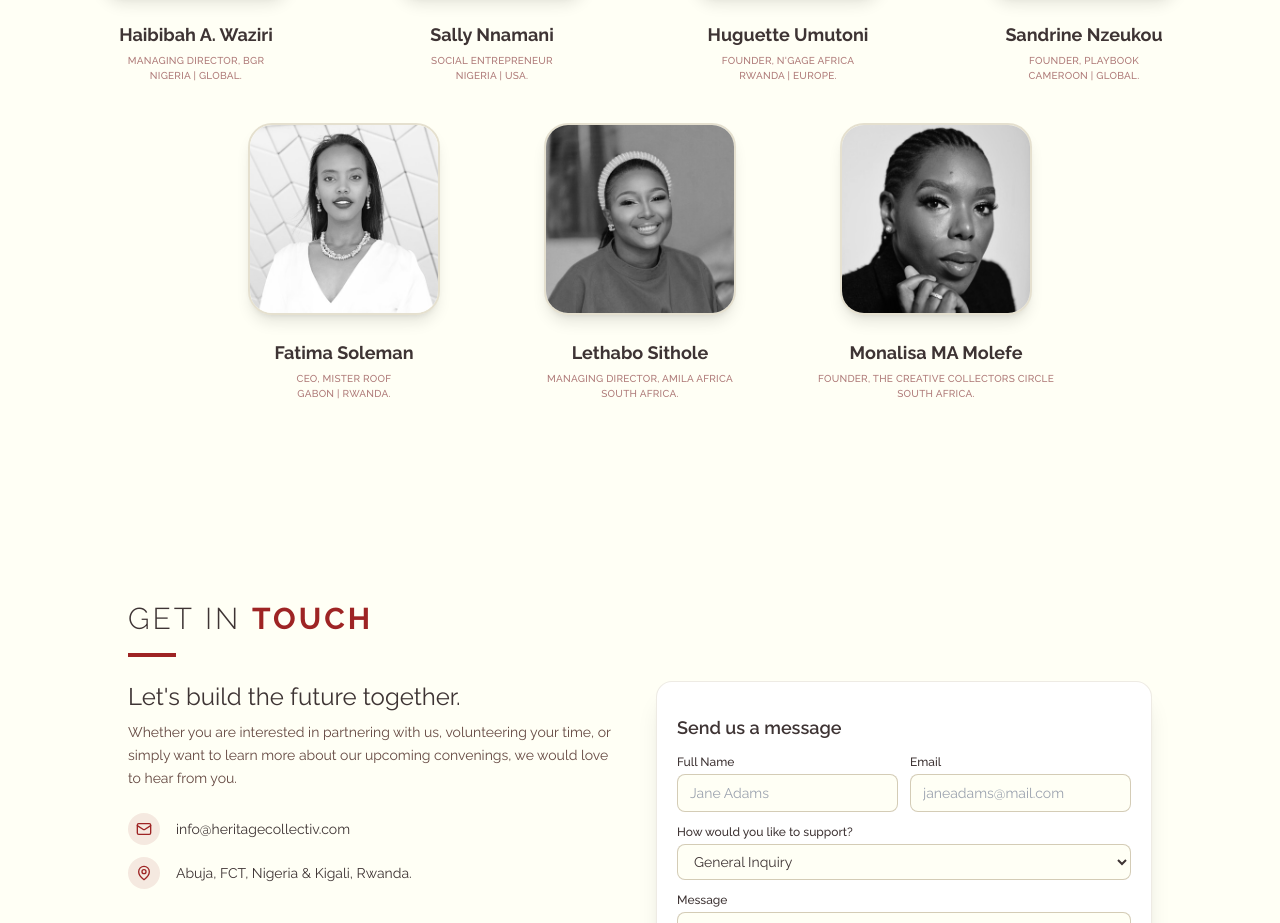
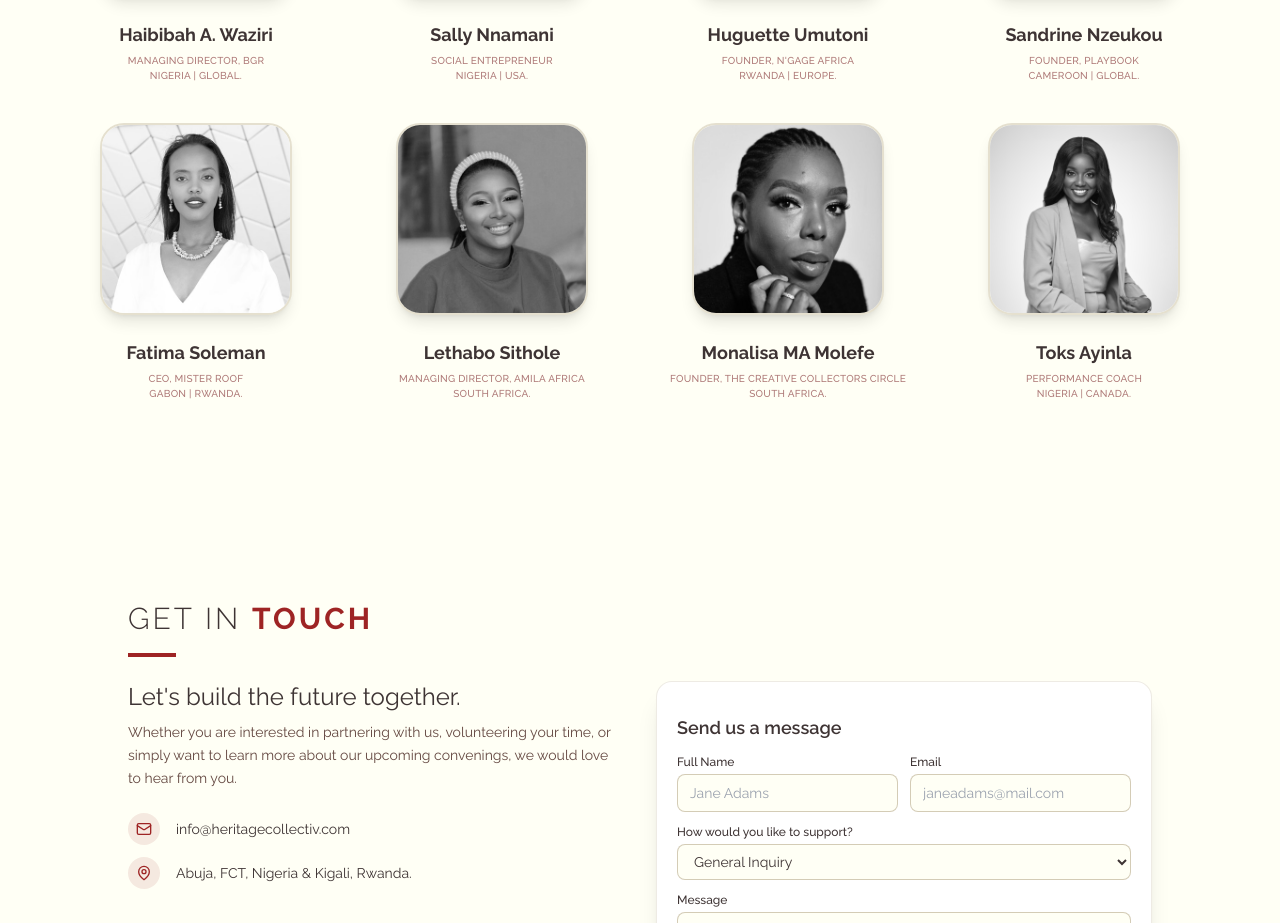
Before and after one commit to emdo2841/heritage, a plain HTML site: page index.html in a window 1280 px wide. Shown: the part 4243-5166 px from the top of the page. Drawn offline with nearby package versions, Linux system fonts and the light colour scheme.

Commit message:
updating the converners section

```diff
--- a/index.html
+++ b/index.html
@@ -1094,7 +1094,20 @@
                     <p class="text-[10px] font-medium text-[#AF7B79] uppercase tracking-wide mt-1">Founder, The Creative
                         Collectors Circle <br> South Africa.</p>
                 </div>
-
+                <div
+                    class="team-card group flex flex-col items-center w-64 lg:w-52 xl:w-64 opacity-0 translate-y-10 transition-all duration-700">
+                    <div
+                        class="relative w-48 h-48 mb-6 rounded-3xl overflow-hidden border-2 border-[#AA9A79]/30 transition duration-500 ease-in-out shadow-lg transform group-hover:scale-110 group-hover:border-[#9E2424]">
+                        <img src="/images/toks ayina.jpeg" alt="Toks Ayinla"
+                            class="w-full h-full object-cover grayscale group-hover:grayscale-0 transition duration-500">
+                        <a href="https://www.linkedin.com/in/monalisa-ma-molefe-2ba86636/" target="_blank"
+                            class="absolute inset-0 bg-[#9E2424]/70 flex items-center justify-center opacity-0 group-hover:opacity-100 transition-opacity duration-300">
+                            <i data-lucide="linkedin" class="w-8 h-8 text-white"></i>
+                        </a>
+                    </div>
+                    <h4 class="text-lg font-bold text-[#3E3434] group-hover:text-[#9E2424] transition">Toks Ayinla</h4>
+                    <p class="text-[10px] font-medium text-[#AF7B79] uppercase tracking-wide mt-1">Performance Coach <br> Nigeria | Canada.</p>
+                </div>
             </div>
         </div>
     </div>
```
Also changed, not shown: images/81156-Toks-Ayinla.jpg.jpeg (added), images/toks ayina.jpeg (added).
